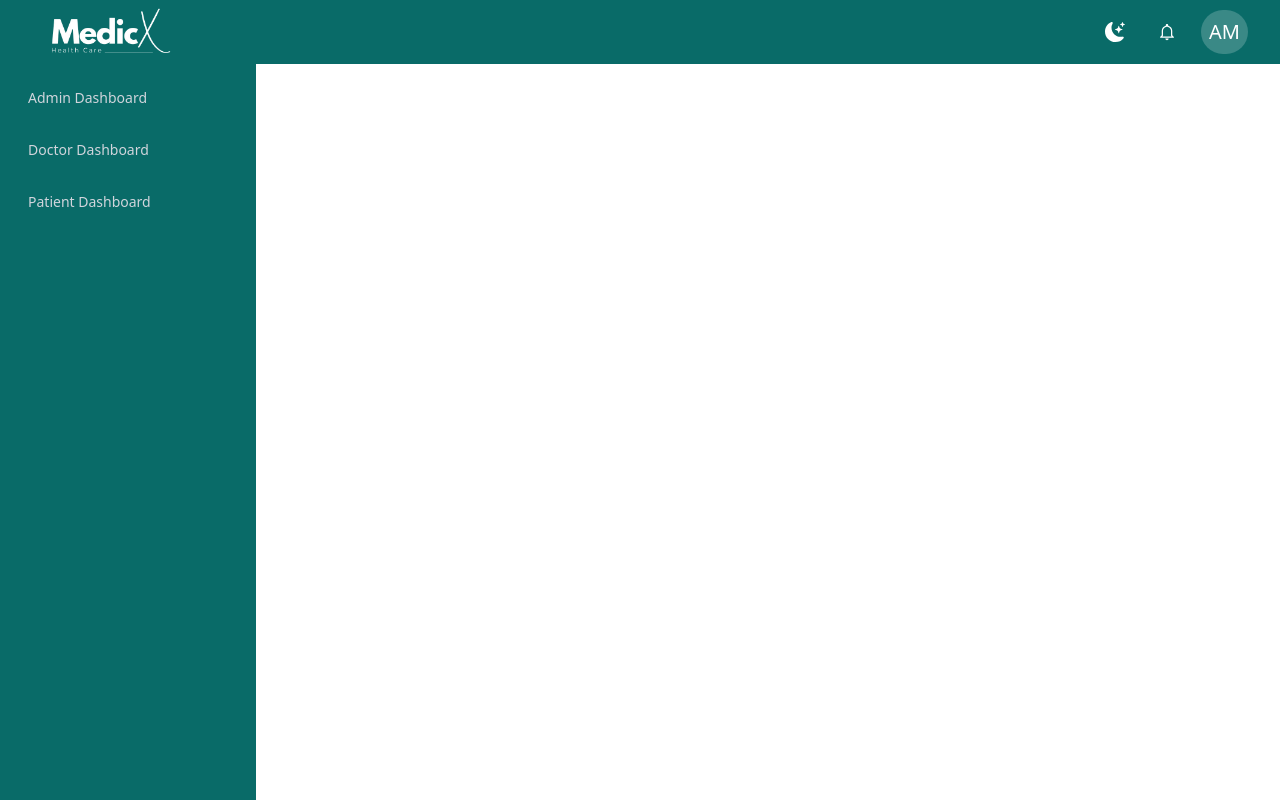
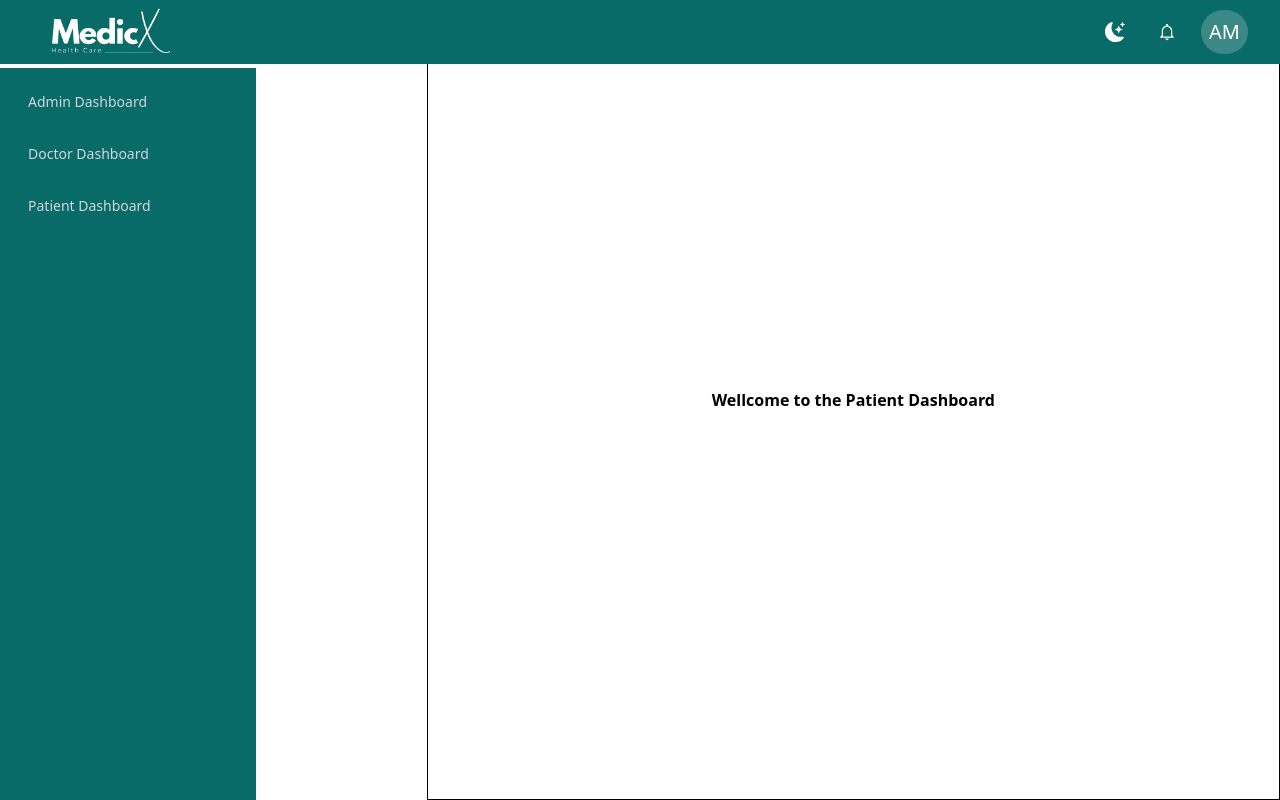
Before and after one commit to asifmzx/MedicX, a Next.js app: page /Dashboard/PatientDashboard in a window 1280 px wide. Built offline with nearby package versions, Linux system fonts and the light colour scheme.

Commit message:
Nav-Side Temp fixed

```diff
--- a/src/Components/HomePage/HomePage.jsx
+++ b/src/Components/HomePage/HomePage.jsx
@@ -1,7 +1,7 @@
 const HomePage = () => {
   return (
     <div>
-      <p className="flex items-center justify-center h-screen text-2xl font-bold ">
+      <p className="flex items-center justify-center h-screen text-2xl font-bold border ">
         Wellcome to
         <span className="text-[#096B68] ps-2">MedicX</span>
       </p>
--- a/src/Components/Shared/Header.jsx
+++ b/src/Components/Shared/Header.jsx
@@ -6,6 +6,7 @@ import Image from "next/image";
 import { useState } from "react";
 import { assets } from "@/assets";
 import Sidebar from "./Sidebar";
+import Link from "next/link";
 
 const Header = () => {
     const [isDark, setIsDark] = useState(false);
@@ -27,12 +28,15 @@ const Header = () => {
                             </svg>
                         </button>
                         <div>
+                            <Link href="/" >
+
                                 <Image
                                     src={assets.logo}
                                     alt="Logo"
                                     width={150}
                                     height={50}
                                 />
+                            </Link>
                         </div>
                     </div>
 
@@ -65,13 +69,13 @@ const Header = () => {
             {/* Mobile Sidebar */}
             <div className={`md:hidden fixed inset-0 z-40 ${isMenuOpen ? 'block' : 'hidden'}`}>
                 <div className="absolute inset-0 bg-black/50" onClick={() => setIsMenuOpen(false)} />
-                <div className={`absolute left-0 top-16 w-64 bg-[#096B68] h-[calc(100vh-4rem)] p-4 transform transition-transform duration-300 ${isMenuOpen ? 'translate-x-0' : 'translate-x-full'}`}>
+                <div className={`absolute left-0 top-16 bg-[#096B68] h-[calc(100vh-4rem)] p-4 transform transition-transform duration-300 ${isMenuOpen ? 'translate-x-0' : 'translate-x-full'}`}>
                     <Sidebar isMenuOpen={isMenuOpen} setIsMenuOpen={setIsMenuOpen} />
                 </div>
             </div>
 
             {/* Desktop Sidebar */}
-            <div className="hidden md:block fixed left-0 top-16 w-64">
+            <div className="hidden md:block fixed top-16 w-64">
                 <Sidebar isMenuOpen={true} setIsMenuOpen={() => { }} />
             </div>
         </nav>
--- a/src/Components/Shared/ParentComponent.jsx
+++ /dev/null
@@ -1,18 +0,0 @@
-// ParentComponent.jsx
-"use client";
-import { useState } from "react";
-import Header from "./Header";
-import Sidebar from "./Sidebar";
-
-const ParentLayout = () => {
-  const [isMenuOpen, setIsMenuOpen] = useState(false);
-
-  return (
-    <>
-      <Header isMenuOpen={isMenuOpen} setIsMenuOpen={setIsMenuOpen} />
-      <Sidebar isMenuOpen={isMenuOpen} setIsMenuOpen={setIsMenuOpen} />
-    </>
-  );
-};
-
-export default ParentLayout;
--- a/src/Components/Shared/Sidebar.jsx
+++ b/src/Components/Shared/Sidebar.jsx
@@ -6,8 +6,8 @@ const Sidebar = ({ isMenuOpen, setIsMenuOpen }) => {
   return (
     <aside
       className={`
-        fixed md:static top-0 left-0 z-40
-        h-screen w-64 bg-[#096B68] p-4
+        fixed md:static top-0 z-40
+        h-screen w-64 bg-[#096B68] p-4 mt-1
         transform transition-transform duration-300 ease-in-out
         ${isMenuOpen ? "translate-x-0" : "-translate-x-full"}
         md:translate-x-0
@@ -23,7 +23,7 @@ const Sidebar = ({ isMenuOpen, setIsMenuOpen }) => {
         Admin Dashboard
       </Link>
       <Link
-        href="/DoctorDashboard"
+        href="/Dashboard/DoctorDashboard"
         className="text-gray-300 hover:bg-white/10 hover:text-white px-3 py-2 rounded-md text-sm font-medium"
         onClick={() => setIsMenuOpen(false)}
       >
--- a/src/app/Dashboard/AdminDashboard/page.jsx
+++ b/src/app/Dashboard/AdminDashboard/page.jsx
@@ -1,7 +1,11 @@
-import React from "react";
-
-const AdminDashboard = () => {
-  return <div>AdminDashboard</div>;
+const Page = () => {
+  return (
+    <div>
+      <p>
+        Wellcome to the Admin Dashboard
+      </p>
+    </div>
+  );
 };
 
-export default AdminDashboard;
+export default Page;
--- a/src/app/Dashboard/DoctorDashboard/page.jsx
+++ b/src/app/Dashboard/DoctorDashboard/page.jsx
@@ -1,7 +1,11 @@
-import React from "react";
-
-const DoctorDashboard = () => {
-  return <div>DoctorDashboard</div>;
+const Page = () => {
+  return (
+    <div>
+      <p className="flex items-center justify-center h-screen text-2xl font-bold ">
+        Wellcome to the Doctor Dashboard
+      </p>
+    </div>
+  );
 };
 
-export default DoctorDashboard;
+export default Page;
--- a/src/app/Dashboard/PatientDashboard/page.jsx
+++ b/src/app/Dashboard/PatientDashboard/page.jsx
@@ -1,11 +1,11 @@
-import React from "react";
-
-const PatientDashboard = () => {
+const Page = () => {
   return (
     <div>
-      <p>patientDashboard</p>
+      <p className="flex items-center justify-center h-screen font-bold border ">
+        Wellcome to the Patient Dashboard
+      </p>
     </div>
   );
 };
 
-export default PatientDashboard;
+export default Page;
--- a/src/app/layout.js
+++ b/src/app/layout.jsx
@@ -13,13 +13,13 @@ export default function RootLayout({ children }) {
     <html lang="en">
       <body>
         <Container>
-          <Header />
-          <div className="grid grid-cols-4 min-h-screen">
-            <div className="col-span-1">
-              <Sidebar />
+
+          <div className="grid grid-cols-1 md:grid-cols-3 min-h-screen">
+            <div className="col-span-1 ">
+              <Header />
             </div>
 
-            <div className="col-span-3 p-4">{children}</div>
+            <div className="md:col-span-2">{children}</div>
           </div>
         </Container>
       </body>
```
Lines whose indentation alone changed are shown as unchanged.
